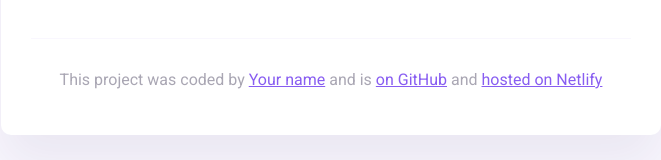
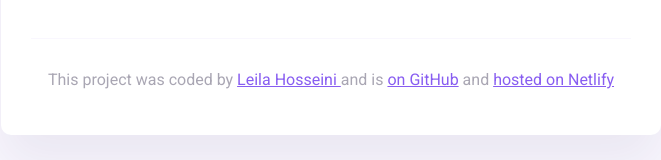
Before and after one commit to lylyh2/HW6, a website built with Parcel: page index.html in a window 1280 px wide. Shown: the part 325-485 px from the top of the page, without its empty margins (309-970 px from the left). Built offline with nearby package versions, Linux system fonts and the light colour scheme.

Commit message:
Update index.html

```diff
--- a/index.html
+++ b/index.html
@@ -47,7 +47,7 @@
       <footer>
         <p>
           This project was coded by
-          <a href="#" target="_blank">Your name</a> and is
+          <a href="#" target="_blank">Leila Hosseini </a> and is
           <a href="#" target="_blank"> on GitHub</a> and
           <a href="#" target="_blank">hosted on Netlify</a>
         </p>
```
